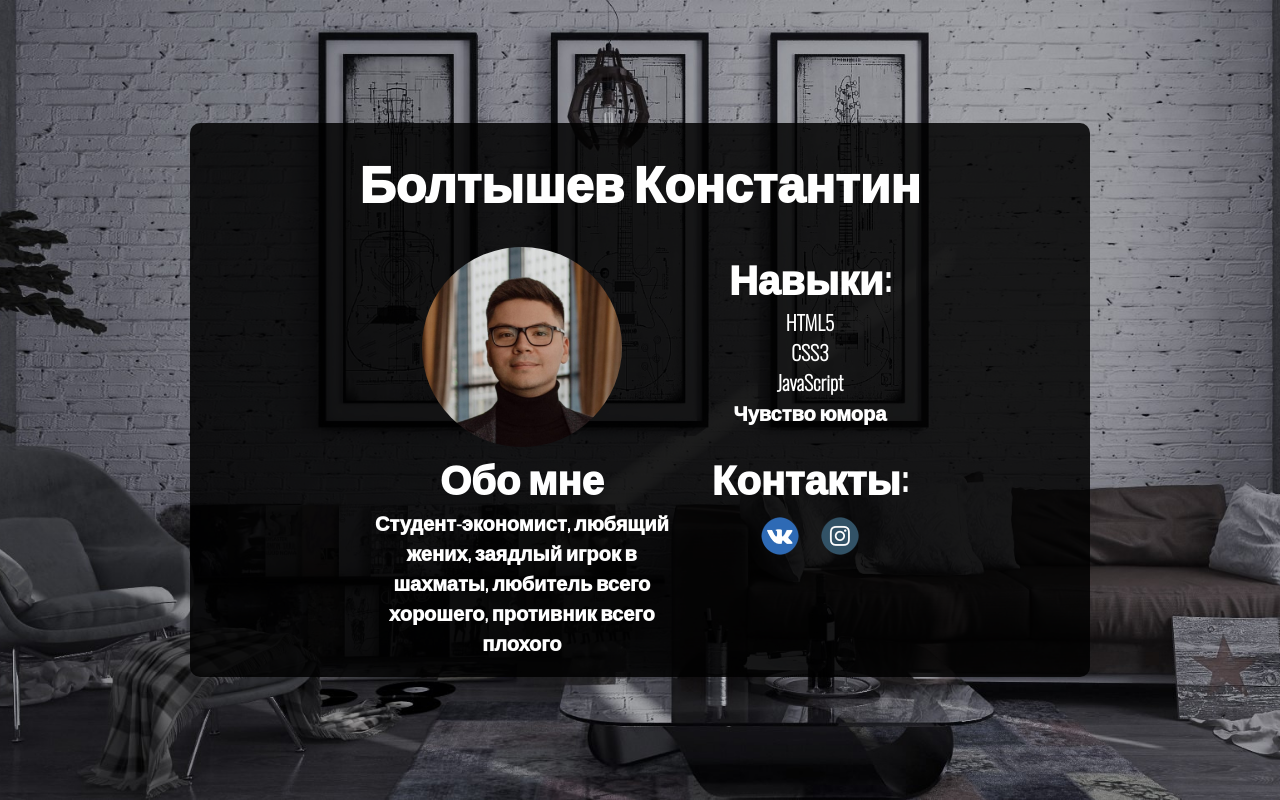
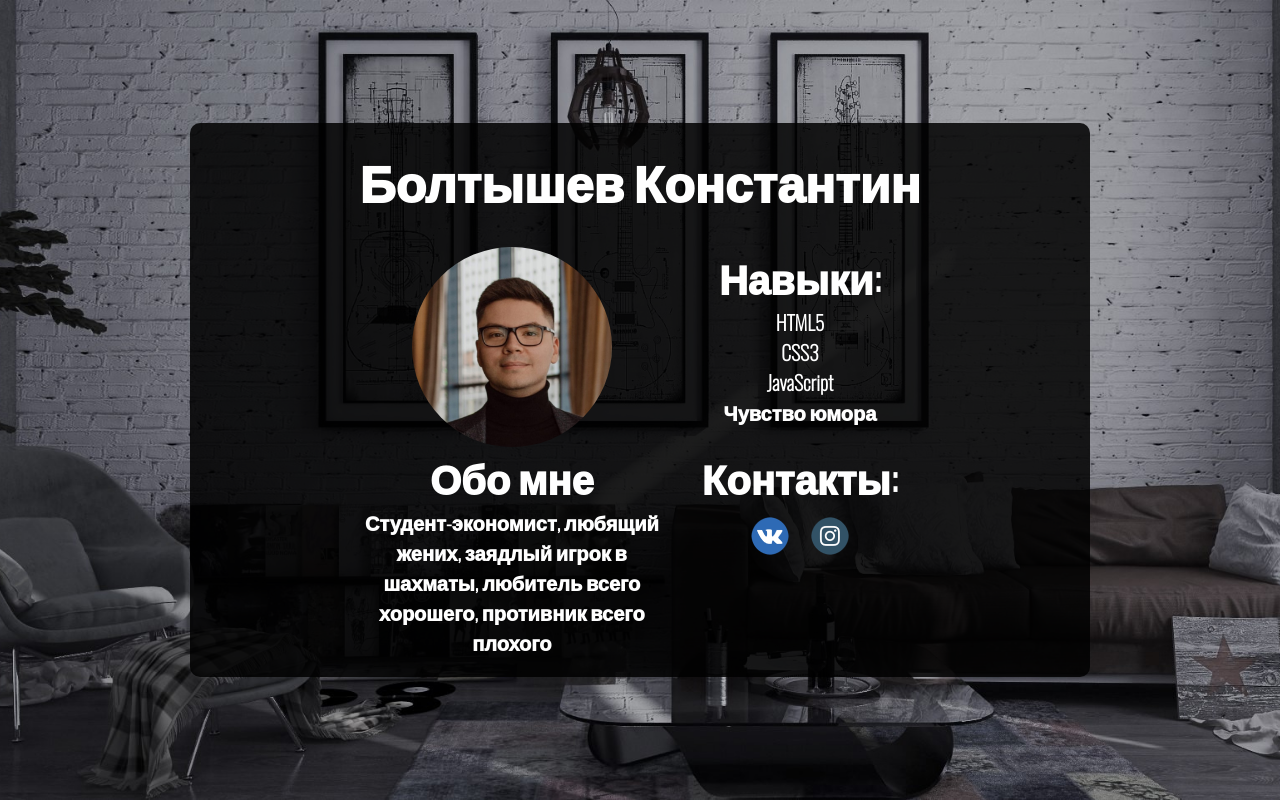
Before and after one commit to Chazybvk/business-card, a plain HTML site: page index.html in a window 1280 px wide. Drawn offline with nearby package versions, Linux system fonts and the light colour scheme.

Commit message:
Update style.css

```diff
--- a/style.css
+++ b/style.css
@@ -126,7 +126,7 @@ p {
 	align-items: center;
 	justify-content: center;
 	margin: 0px;
-	padding: 0 0 0 20px;
+	padding: 0 20px 0 20px;
 }
 .list {
 	max-width: 200px;
```
